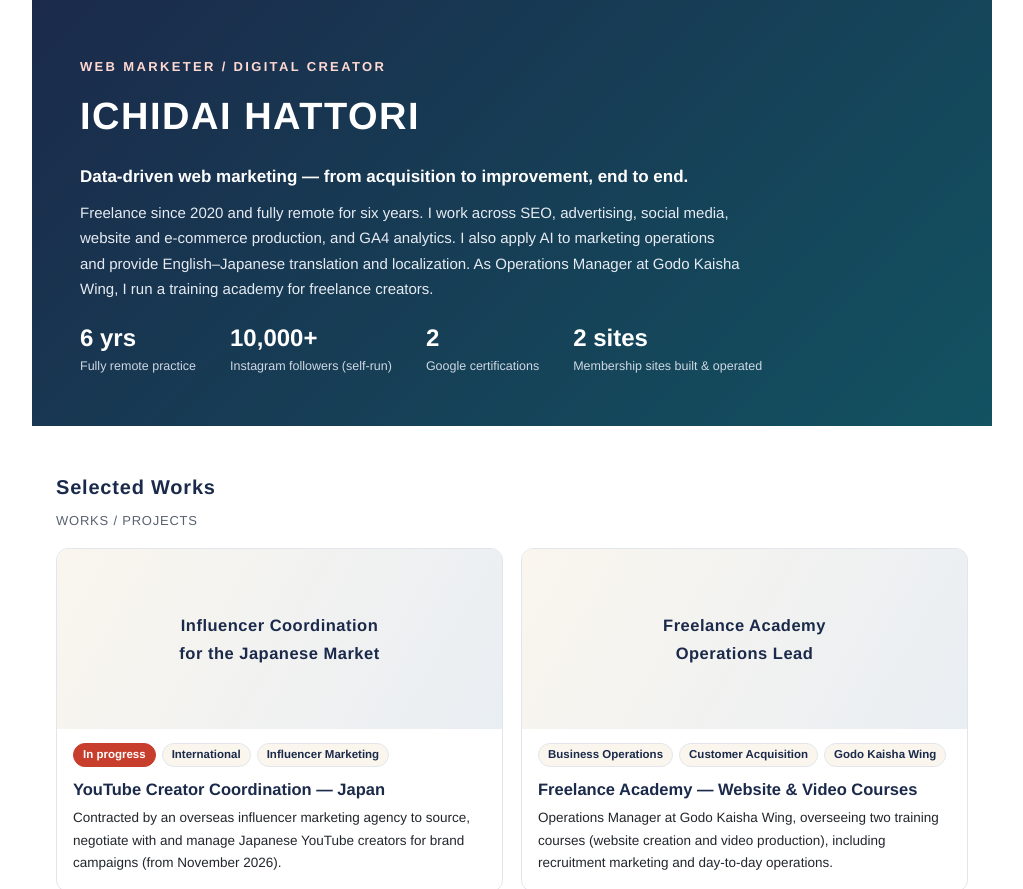
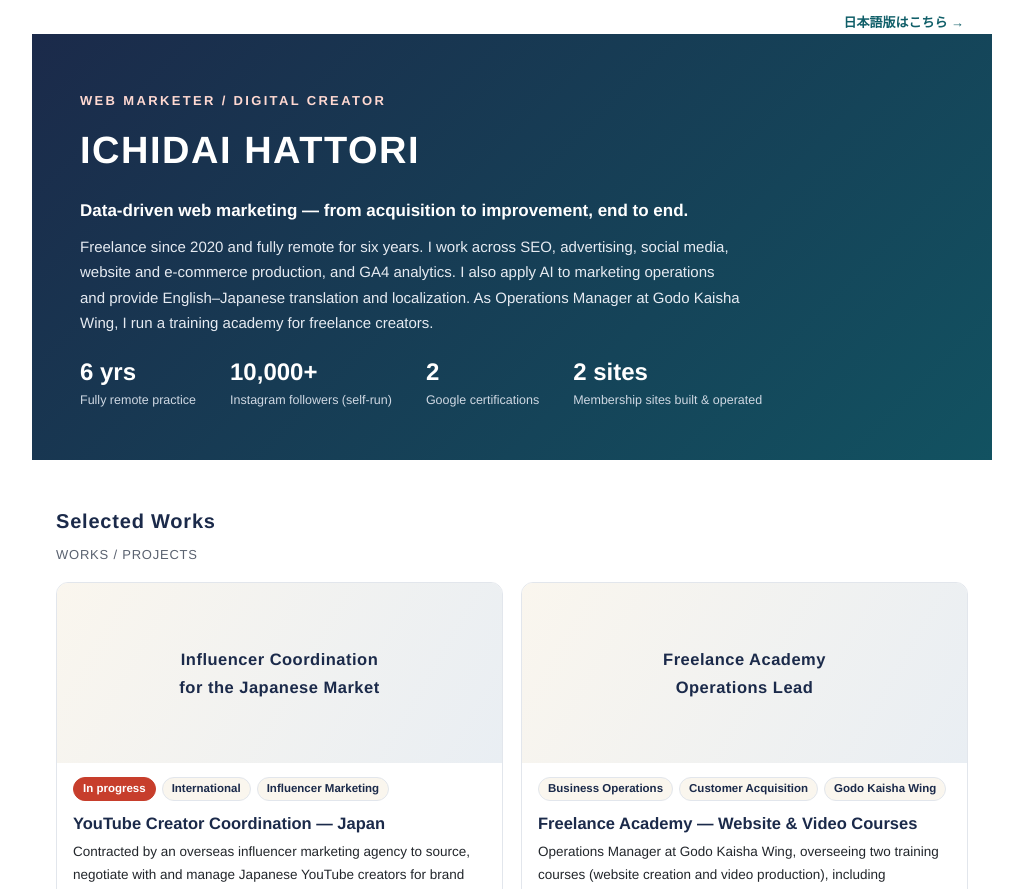
Before and after one commit to 2026webai-lab/career, a plain HTML site: page index.html in a window 1280 px wide. Shown: the top 889 px of the page, without its empty margins (128-1151 px from the left). Drawn offline with Linux system fonts and the light colour scheme.

Commit message:
Add files via upload

```diff
--- a/index.html
+++ b/index.html
@@ -61,6 +61,8 @@
 </head>
 <body>
 <div class="wrap">
+
+<div style="text-align:right;padding:12px 4px 0;font-size:13px;"><a href="ja.html" style="color:#0F5E68;text-decoration:none;font-weight:700;">日本語版はこちら →</a></div>
 
 <div class="hero">
   <div class="inner">
```
